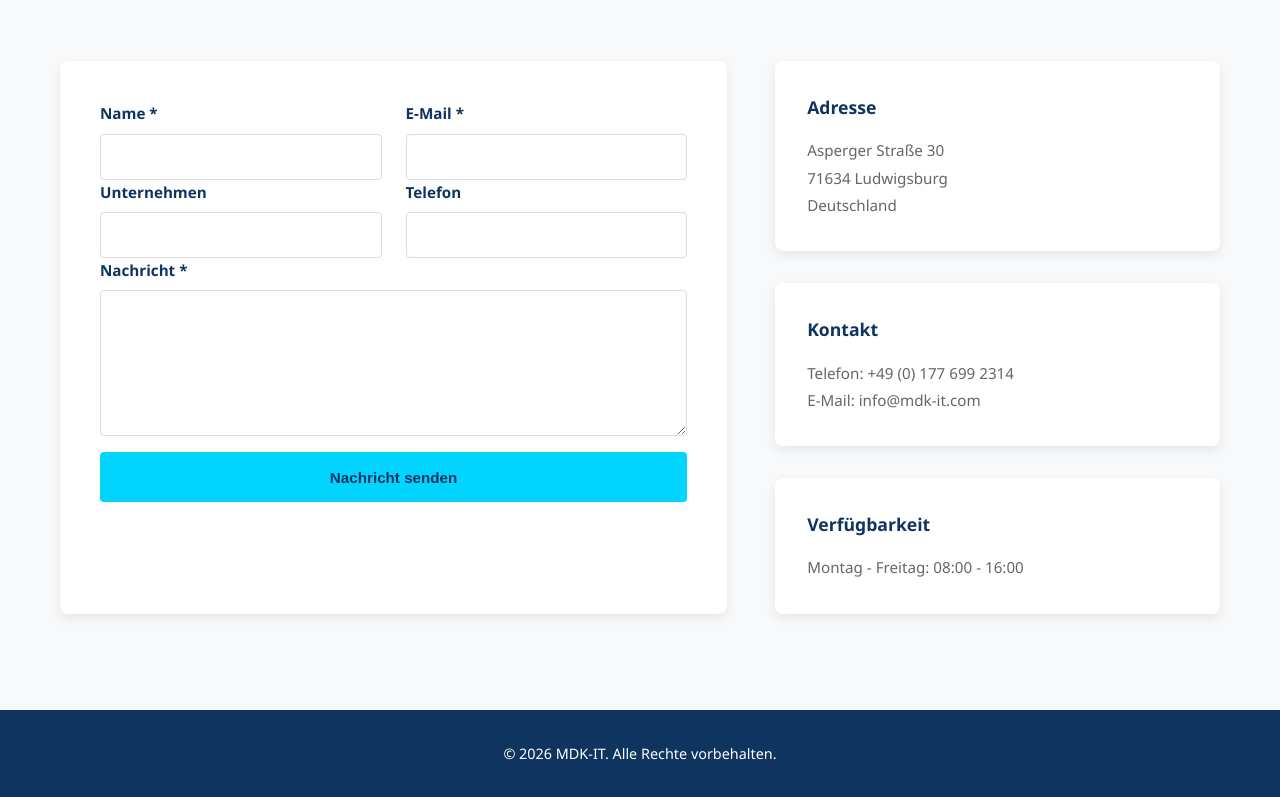
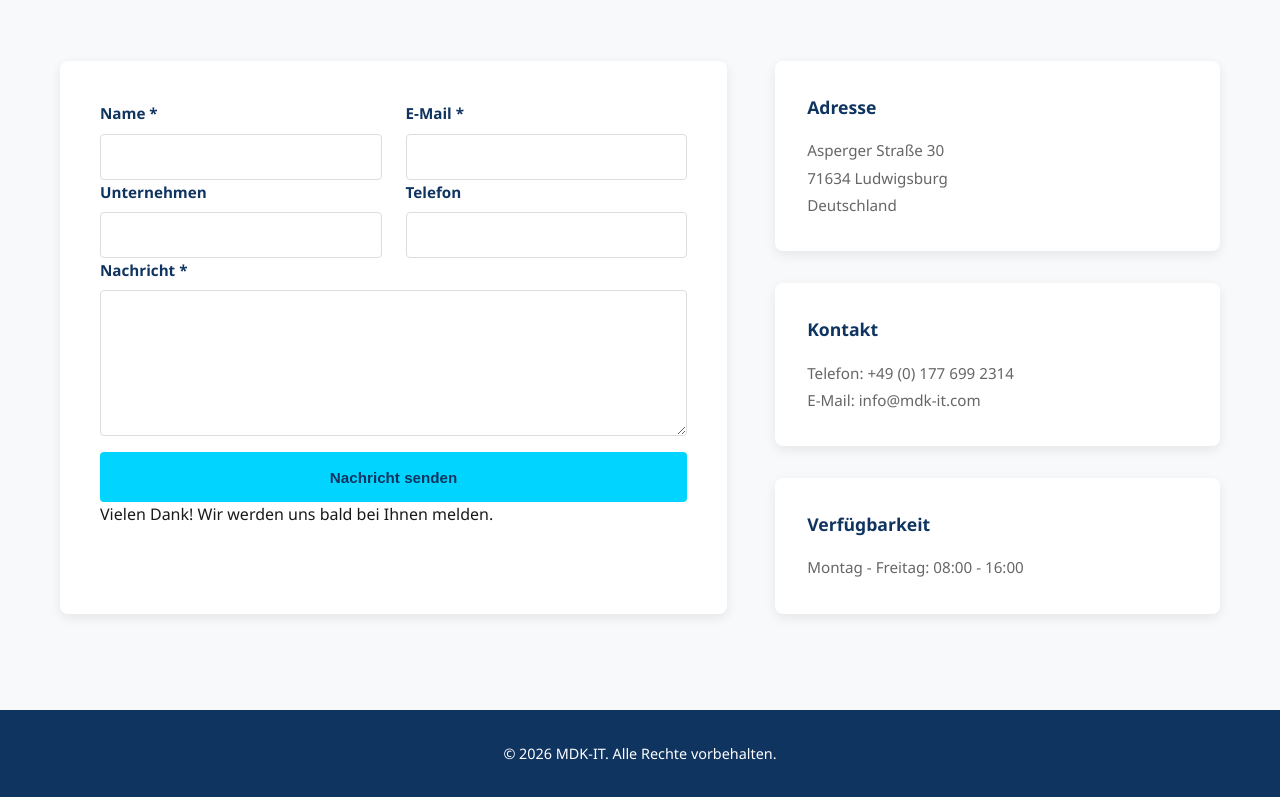
Before and after one commit to mdk-it/webseite, a plain HTML site: page index.html in a window 1280 px wide. Shown: the part 2353-3150 px from the top of the page. Drawn offline with Linux system fonts and the light colour scheme.

Commit message:
Update index.html

```diff
--- a/index.html
+++ b/index.html
@@ -146,6 +146,9 @@
                         <textarea id="message" name="message" rows="6" required></textarea>
                     </div>
                     <button type="submit" class="btn btn-primary">Nachricht senden</button>
+                    <div id="successMessage" class="success-message">
+                        <p>Vielen Dank! Wir werden uns bald bei Ihnen melden.</p>
+                    </div>
                 </form>
 
                 <div class="contact-info">
```
